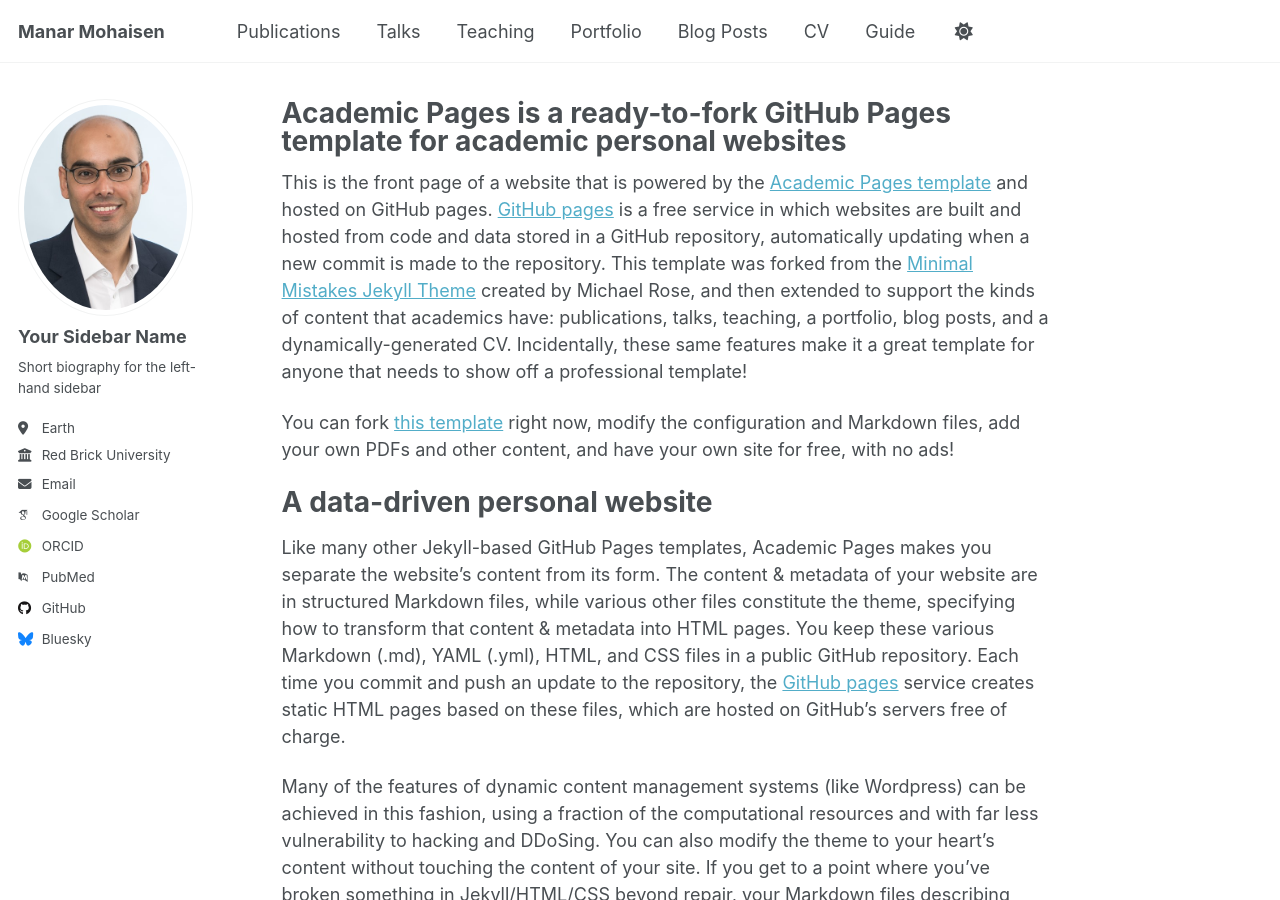
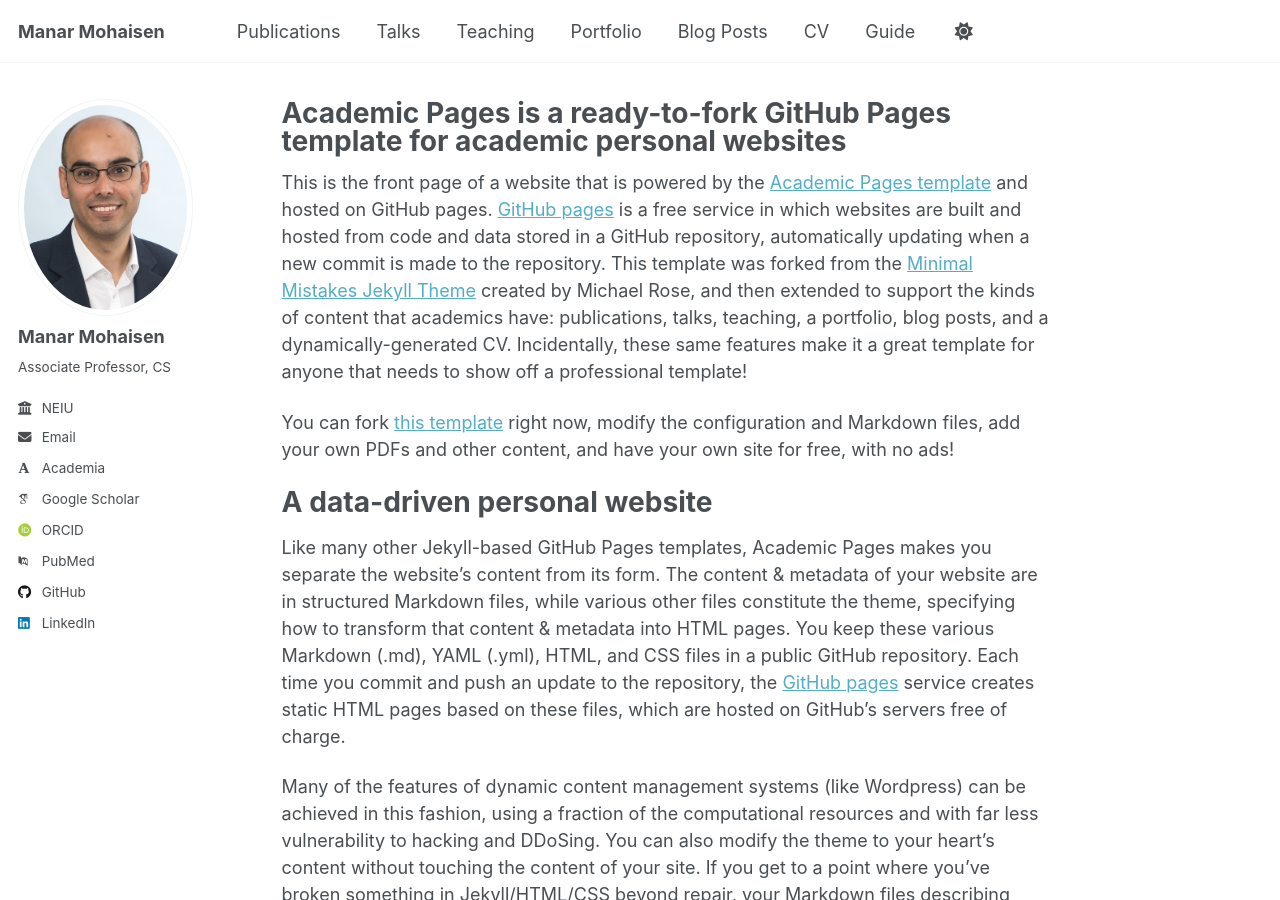
Before and after one commit to manarmohaisen/manarmohaisen.github.io, a Jekyll site: the page built from _pages/about.md, in a window 1280 px wide and 900 px high. Built offline with Jekyll 4.4.1, drawn with Linux system fonts in a browser that asks for light colours; some web fonts are replaced; a script that is not in the unit is left out.

Commit message:
Update _config.yml

```diff
--- a/_config.yml
+++ b/_config.yml
@@ -23,21 +23,21 @@ repository               : "manarmohaisen/manarmohaisen.github.io"
 author:
   # Biographic information
   avatar           : "profile.jpg"
-  name             : "Your Sidebar Name"
+  name             : "Manar Mohaisen"
   pronouns         : # example: "she/her"
-  bio              : "Short biography for the left-hand sidebar"
-  location         : "Earth"
-  employer         : "Red Brick University"
+  bio              : "Associate Professor, CS"
+  location         : #"Earth"
+  employer         : "NEIU"
   uri              : # URL
-  email            : "none@example.org"
+  email            : "m-mohaisen@neiu.edu"
 
   # Academic websites
-  academia         : # URL
+  academia         : "https://www.neiu.edu/faculty/manar-mohaisen"
   arxiv            : # URL - Update with the correct link to your profile
-  googlescholar    : "https://scholar.google.com/citations?user=PS_CX0AAAAAJ"
+  googlescholar    : "https://scholar.google.com/citations?user=5GedLYIAAAAJ&hl=en"
   inspire-hep      : # URL
   impactstory      : # URL
-  orcid            : "http://orcid.org/yourorcidurl"
+  orcid            : "https://orcid.org/0000-0002-7270-0933"
   semantic         : # URL
   pubmed           : "https://www.ncbi.nlm.nih.gov/pubmed/?term=john+snow"
   researchgate     : # URL
@@ -47,13 +47,13 @@ author:
   bitbucket        : # Username - Update with your username on the site
   codepen          : # Username
   dribbble         : # Username
-  github           : "academicpages"
+  github           : "manarmohaisen"
   kaggle           : # Username
   stackoverflow    : # User number or user number and name (i.e., use "1" or "1/jeff-atwood")
 
   # Social media
   artstation       : # Username
-  bluesky          : "bsky.app" # Replace this with you Bluesky username
+  bluesky          : # "bsky.app" # Replace this with you Bluesky username
   facebook         : # Username
   flickr           : # Username
   foursquare       : # Username
@@ -62,7 +62,7 @@ author:
   keybase          : # Username
   instagram        : # Username
   lastfm           : # Username
-  linkedin         : # Username
+  linkedin         : "https://www.linkedin.com/in/msubhi/"
   mastodon         : # URL
   medium           : # URL
   pinterest        : # Username
```
